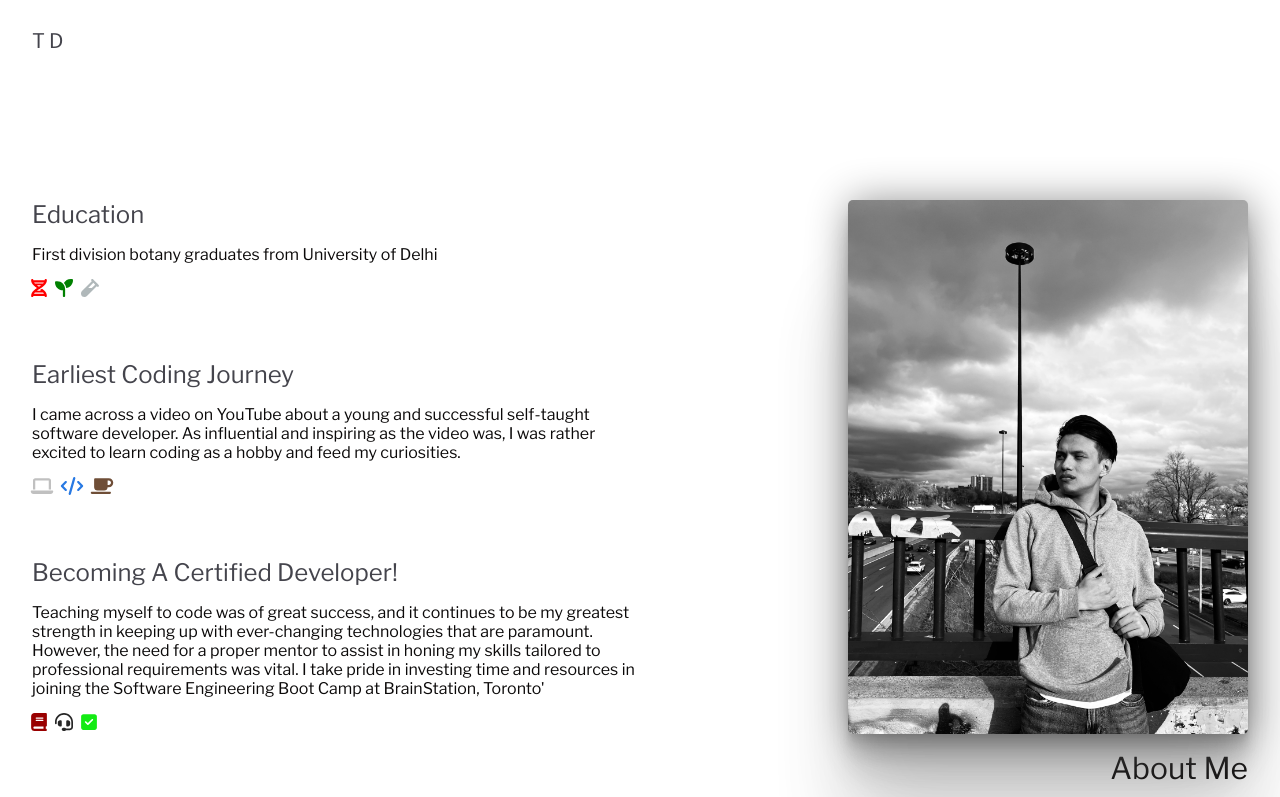
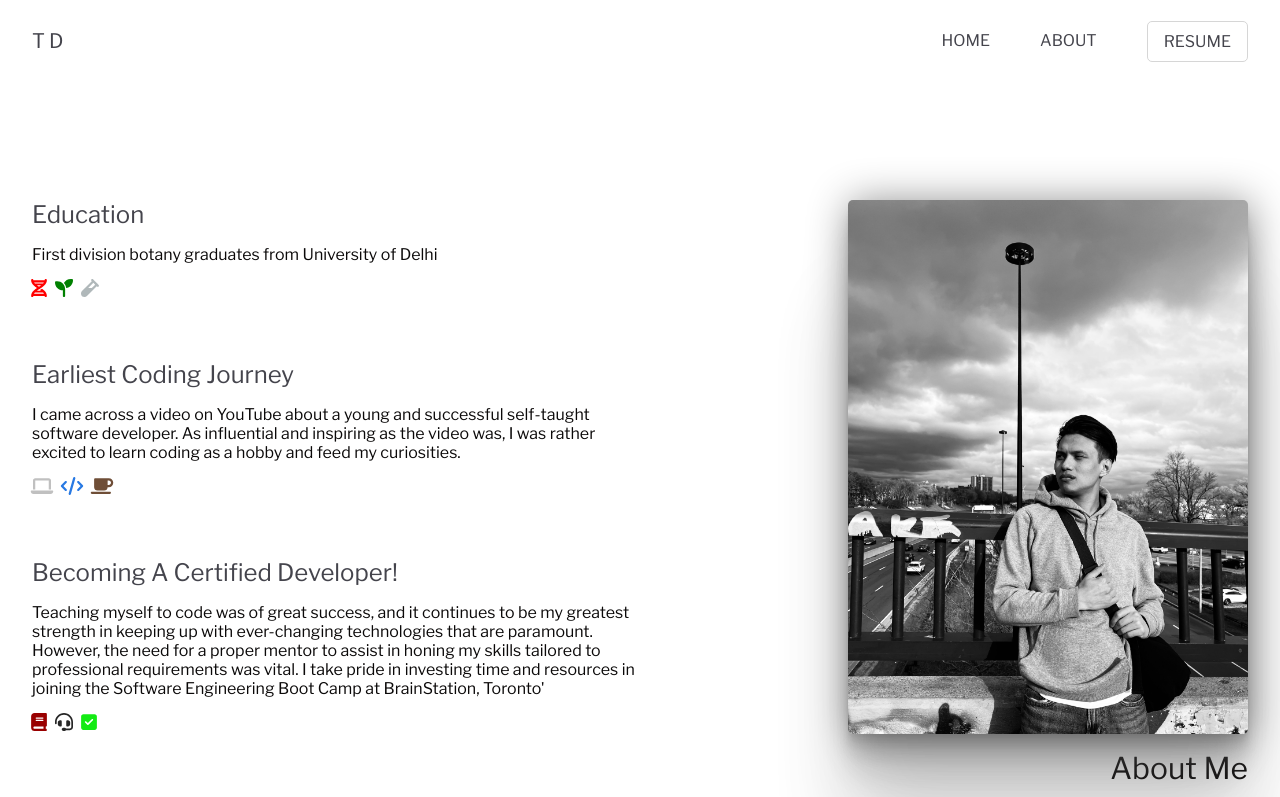
Before and after one commit to Tsedhondup/Portfolio, a React (Create React App) app: page /About in a window 1280 px wide. Shown: the top 797 px of the page. Built offline with nearby package versions, Linux system fonts and the light colour scheme.

Commit message:
tablet-width2 defined

```diff
--- a/src/Components/Header/Header.scss
+++ b/src/Components/Header/Header.scss
@@ -70,7 +70,9 @@
   height: 100vh;
   position: fixed;
   top: calc(100vh - 200vh);
-  transform: translateY(-100vh); /* Moves the element 100% of the viewport height upwards */
+  transform: translateY(
+    -100vh
+  ); /* Moves the element 100% of the viewport height upwards */
 
   left: 0%;
   transition: 1s;
@@ -79,8 +81,7 @@
     height: auto;
     position: relative;
     top: 0%;
-    left: 0%;
-
+    transform: translateY(0px);
   }
 
   &__link-container {
@@ -186,7 +187,9 @@
 // Dynamic class
 .navigation-pages-show {
   top: 0%;
-  transform: translateY(0vh); /* Moves the element 100% of the viewport height upwards */
+  transform: translateY(
+    0vh
+  ); /* Moves the element 100% of the viewport height upwards */
   left: 0%;
 }
 
--- a/src/styles/partials/_variables.scss
+++ b/src/styles/partials/_variables.scss
@@ -38,6 +38,7 @@ $mobile-width: 320px;
 $mobile-width2: 390px;
 
 $tablet-width: 767px;
+$tablet-width2: 950px;
 $tablet-margin: 32px;
 $tablet-gutter: 24px;
 
```
